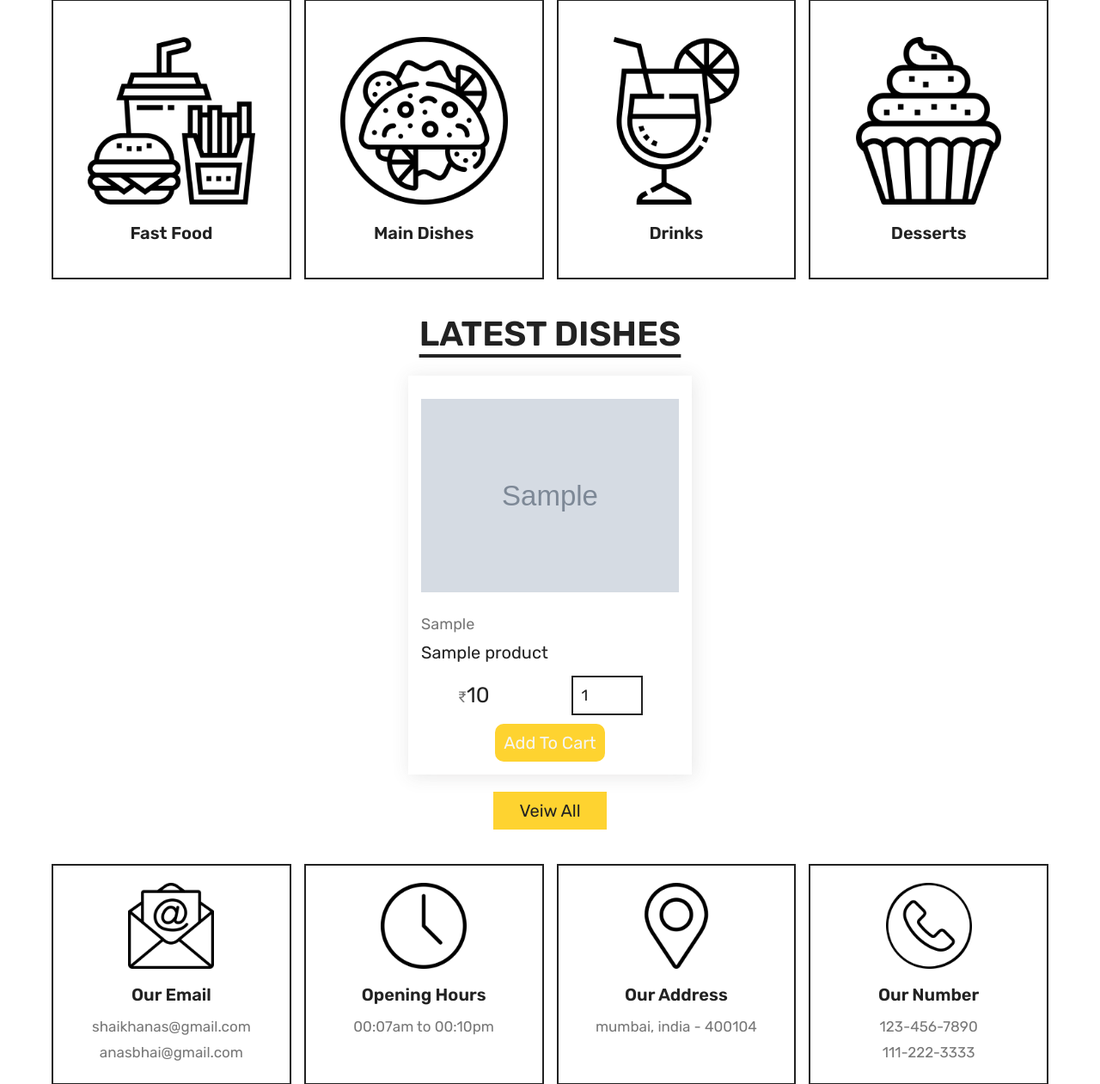
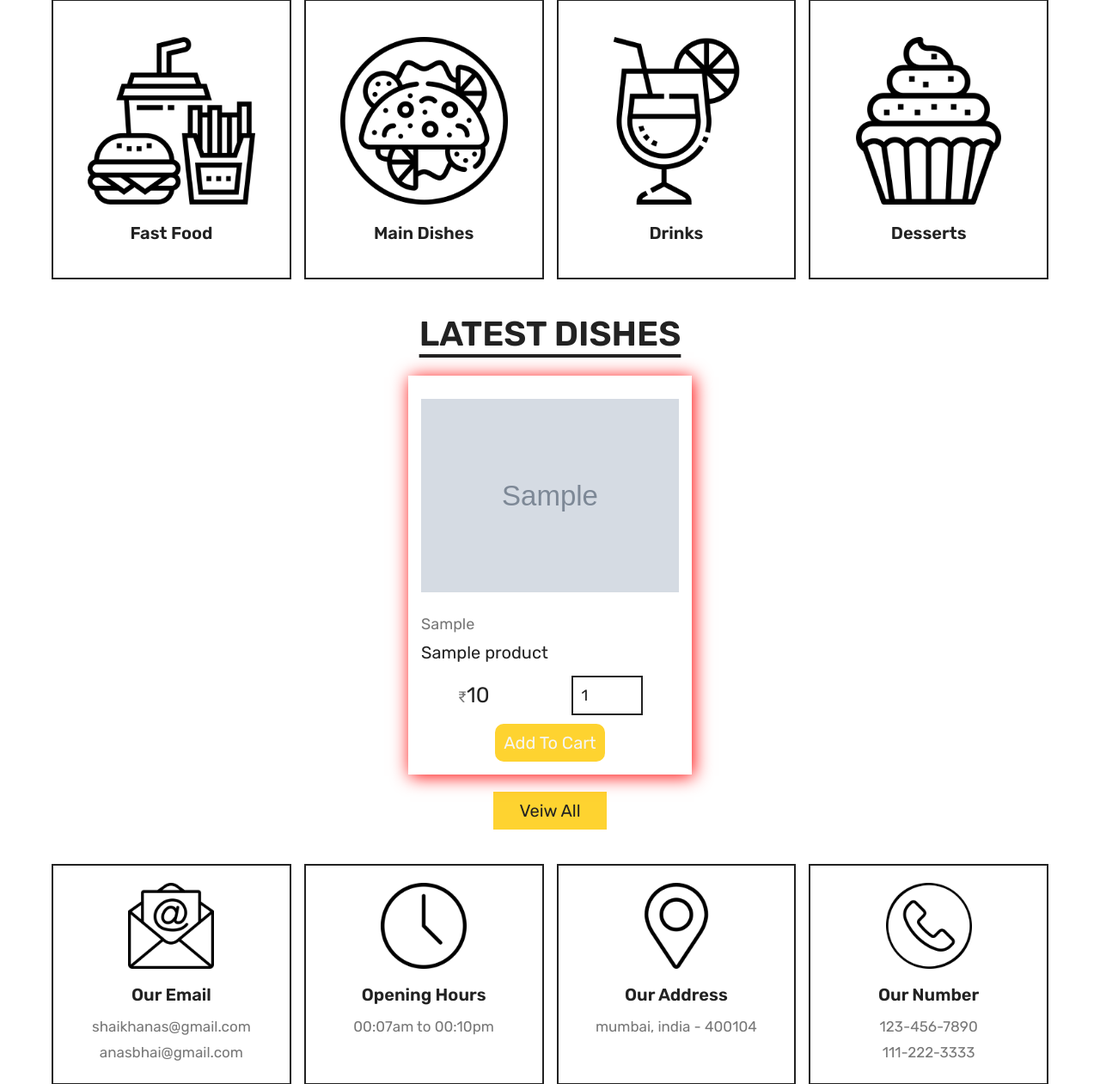
Before and after one commit to AKASHTHAPPA123/Easy-Bites, a PHP site: page /home.php in a window 1280 px wide. Shown: the part 853-2114 px from the top of the page at 86% size. Run offline with PHP 8.4, Linux system fonts and the light colour scheme; tables that the repository leaves empty hold one stand-in row (values such as "Sample post"); grey boxes marked "Sample" are stand-in pictures; some libraries are stand-ins or nearby versions.

Commit message:
home changes

```diff
--- a/css/style.css
+++ b/css/style.css
@@ -343,7 +343,7 @@ section{
 
 .products .box-container .box{
    /* border:var(--border); */
-   box-shadow: 2px 2px 20px #49434321;
+   box-shadow: 2px 2px 20px #ff0000;
    padding:1.5rem;
    position: relative;
    overflow: hidden;
```
